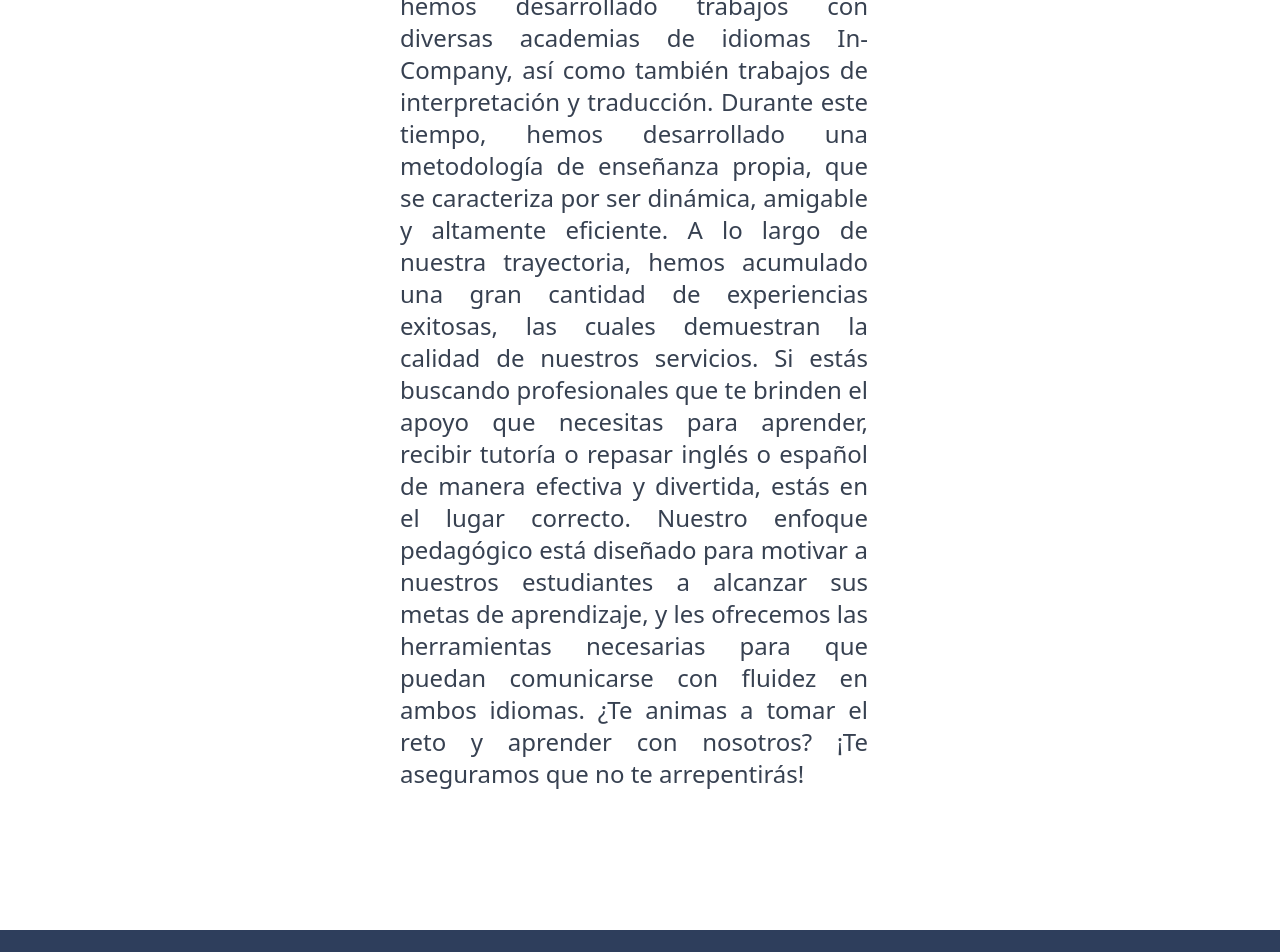
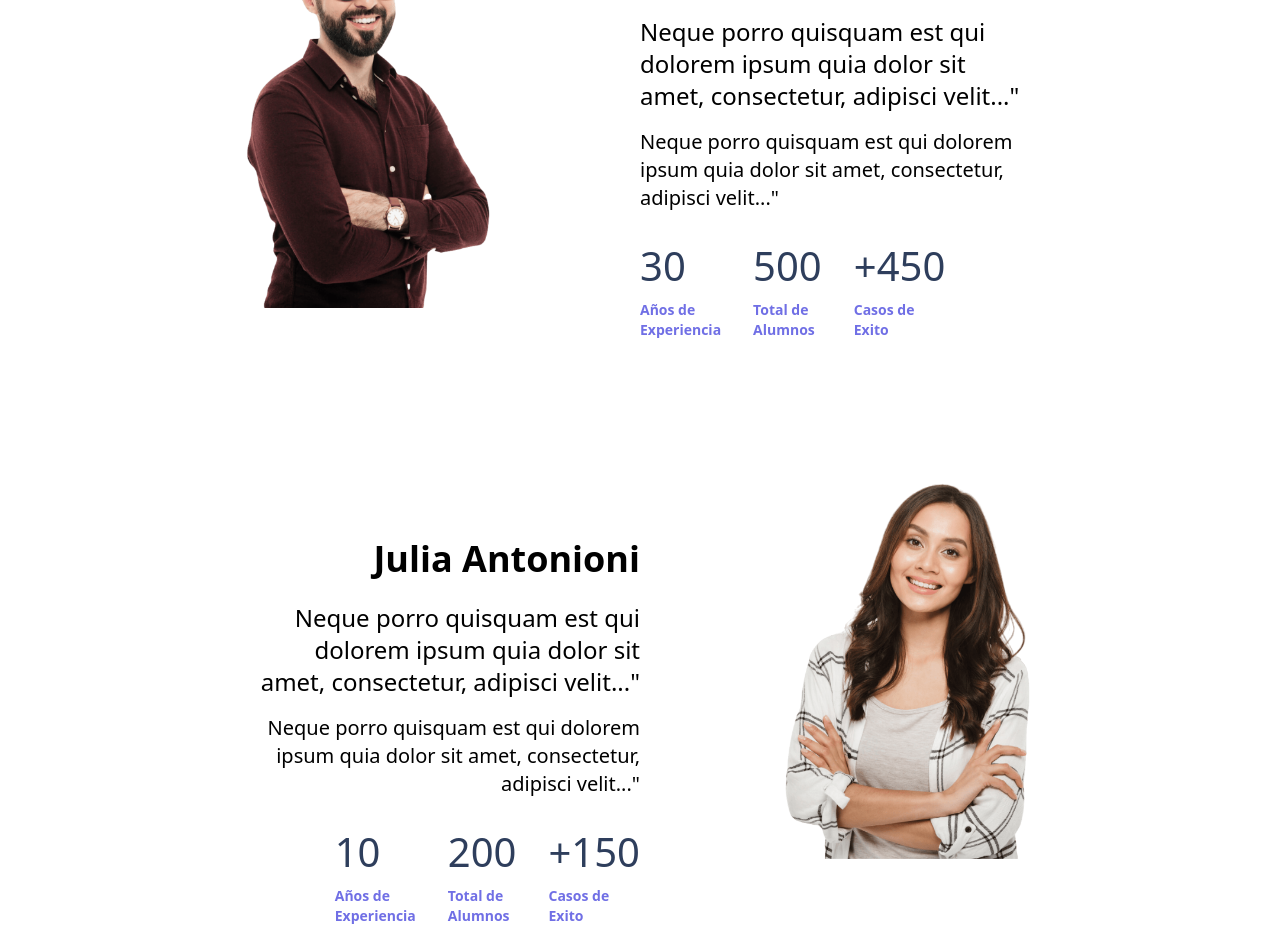
Before and after one commit to cljuiza/profesor-jesus, a React (Create React App) app: page /about in a window 1280 px wide. Shown: the part 340-1292 px from the top of the page. Built offline with nearby package versions, Linux system fonts and the light colour scheme.

Commit message:
add About

```diff
--- a/package.json
+++ b/package.json
@@ -7,8 +7,10 @@
     "@emotion/styled": "^11.11.0",
     "framer-motion": "^10.6.0",
     "react": "^18.2.0",
+    "react-countup": "^6.4.2",
     "react-dom": "^18.2.0",
     "react-icons": "^4.10.1",
+    "react-intersection-observer": "^9.5.2",
     "react-router-dom": "^6.11.2",
     "react-scripts": "5.0.1",
     "swiper": "^10.1.0",
--- a/src/pages/about/index.jsx
+++ b/src/pages/about/index.jsx
@@ -1,25 +1,128 @@
 import React from "react";
 import Layaut from "../home/Layaut";
+// import { motion } from "framer-motion"
+// import { fadeIn } from "../../components/variants";
+// import TextAbout from "./TextAbout";
+import CountUp from "react-countup"
+import { useInView } from "react-intersection-observer"
+
 import { motion } from "framer-motion"
 import { fadeIn } from "../../components/variants";
-import TextAbout from "./TextAbout";
+
 const About = () => {
+    const [ref, inView] = useInView({
+        threshold: 0.5
+    })
     return (
+        <Layaut className="pt-10 xl:pt-10 lg:pt-5 px-40">
+            <section className="section" id="about" ref={ref}>
+                <div className="container mx-auto">
+                    <div className="flex items-center gap-y-10 lg:flex-row ">
+                        <motion.div
+                            variants={fadeIn("right", 0.5)}
+                            initial="hidden"
+                            whileInView={"show"}
+                            viewport={{ once: true, amount: 0.7 }}
+                            className="flex-1 bg-aboutJesus bg-contain bg-no-repeat h-[480px] mix-blend-lighten bg-top">
+                        </motion.div>
+                        <motion.div
+                            variants={fadeIn("left", 0.5)}
+                            initial="hidden"
+                            whileInView={"show"}
+                            viewport={{ once: true, amount: 0.3 }}
+                            className="flex-1 mx-24">
+                            <h1 className=" text-black text-[36px] font-bold mb-4 mt-24">Jesus Antonioni</h1>
+                            <h3 className="mb-4  text-2xl font-medium">Neque porro quisquam est qui dolorem ipsum quia dolor sit amet, consectetur, adipisci velit..."</h3>
+                            <p className="mb-6 text-xl">Neque porro quisquam est qui dolorem ipsum quia dolor sit amet, consectetur, adipisci velit..."</p>
+                            <div className="flex gap-x-8 lg-gap-x-10 mb-12">
+                                <div>
+                                    <div className="text-[40px] text-footer mb-1">
+                                        {inView ? <CountUp start={0} end={30} duration={4} /> : null}
+                                    </div>
+                                    <div className=" text-sm font-bold text-primary">
+                                        Años de <br />
+                                        Experiencia
+                                    </div>
+                                </div>
+                                <div>
+                                    <div className="text-[40px] text-footer mb-1">
+                                        {inView ? <CountUp start={0} end={500} duration={4} /> : null}
+                                        {/* K+ */}
+                                    </div>
+                                    <div className=" text-sm font-bold text-primary">
+                                        Total de<br />
+                                        Alumnos
+                                    </div>
+                                </div>
+                                <div>
+                                    <div className="text-[40px] text-footer mb-1">
+                                        +
+                                        {inView ? <CountUp start={0} end={450} duration={4} /> : null}
+                                    </div>
+                                    <div className="text-sm font-bold text-primary">
+                                        Casos de <br />
+                                        Exito
+                                    </div>
+                                </div>
+                            </div>
+                        </motion.div>
+                    </div>
+                    <br />
+                    <br />
 
-        <Layaut className="pt-10 xl:pt-10 lg:pt-5 px-40">
-            <div className="grid grid-cols-4">
-                <div className="col-span-1 xl:col-span-0">Jesus</div>
-                <motion.div
-                    variants={fadeIn("down", 0.5)}
-                    initial="hidden"
-                    whileInView={"show"}
-                    viewport={{ once: false, amount: 0.3 }}
-                    className="col-span-2 xl:col-span-4">
-                    <TextAbout />
-                </motion.div>
-                <div className="col-span-1 xl:col-span-0">Julia</div>
-            </div>
-        </Layaut>
+                    <div className="flex items-center gap-y-10 lg:flex-row ">
+                        <motion.div
+                            variants={fadeIn("right", 0.5)}
+                            initial="hidden"
+                            whileInView={"show"}
+                            viewport={{ once: true, amount: 0.7 }}
+                            className="flex-1 mx-24">
+                            <h1 className=" text-black text-[36px] font-bold mb-4 text-right mt-24">Julia Antonioni</h1>
+                            <h3 className="mb-4  text-2xl font-medium text-right">Neque porro quisquam est qui dolorem ipsum quia dolor sit amet, consectetur, adipisci velit..."</h3>
+                            <p className="mb-6 text-xl text-right">Neque porro quisquam est qui dolorem ipsum quia dolor sit amet, consectetur, adipisci velit..."</p>
+                            <div className="flex gap-x-8 lg-gap-x-10 mb-12 justify-end">
+                                <div>
+                                    <div className="text-[40px] text-footer mb-1 ">
+                                        {inView ? <CountUp start={0} end={10} duration={4} /> : null}
+                                    </div>
+                                    <div className=" text-sm font-bold text-primary">
+                                        Años de <br />
+                                        Experiencia
+                                    </div>
+                                </div>
+                                <div>
+                                    <div className="text-[40px] text-footer mb-1">
+                                        {inView ? <CountUp start={0} end={200} duration={4} /> : null}
+                                        {/* K+ */}
+                                    </div>
+                                    <div className=" text-sm font-bold text-primary">
+                                        Total de<br />
+                                        Alumnos
+                                    </div>
+                                </div>
+                                <div>
+                                    <div className="text-[40px] text-footer mb-1">
+                                        +
+                                        {inView ? <CountUp start={0} end={150} duration={4} /> : null}
+                                    </div>
+                                    <div className="text-sm font-bold text-primary">
+                                        Casos de <br />
+                                        Exito
+                                    </div>
+                                </div>
+                            </div>
+                        </motion.div>
+                        <motion.div
+                            variants={fadeIn("left", 0.5)}
+                            initial="hidden"
+                            whileInView={"show"}
+                            viewport={{ once: true, amount: 0.3 }}
+                            className="flex-1 bg-aboutJulia bg-contain bg-no-repeat h-[480px] mix-blend-lighten bg-top">
+                        </motion.div>
+                    </div>
+                </div>
+            </section>
+        </Layaut >
     )
 }
 
--- a/tailwind.config.js
+++ b/tailwind.config.js
@@ -9,6 +9,11 @@ module.exports = {
     "./src/**/*.{js,ts,jsx,tsx,mdx}",
   ],
   theme: {
+    fontFamily: {
+      // primary: 'Orbitron',
+      // secondary: 'Rajdhani',
+      // tertiary: 'Aldrich',
+    },
     extend: {
       colors: {
         primary: "#706FE5",
@@ -19,6 +24,12 @@ module.exports = {
         carbon100: "#03060b",
         carbon90: "#222d3a"
       },
+      backgroundImage: {
+        //site: "url('./assets/site-bg.jpg')",
+        aboutJesus: "url('/public/images/aboutJesus.png')",
+        aboutJulia: "url('/public/images/aboutJulia.png')",
+        //services: "url('./assets/services.png')",
+      }
     },
     screens: {
       "2xl": { max: "1535px" },
```
Also changed, not shown: public/images/aboutJesus.png (added), public/images/aboutJulia.png (added).
